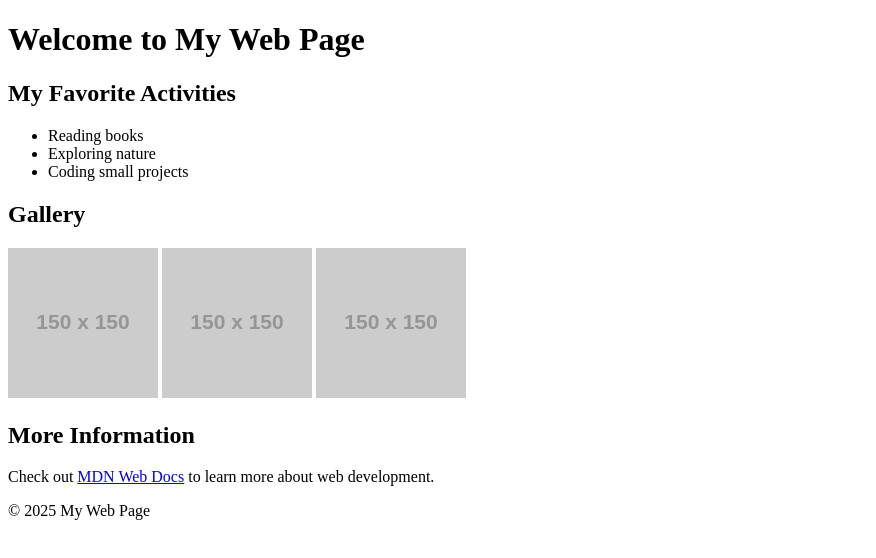
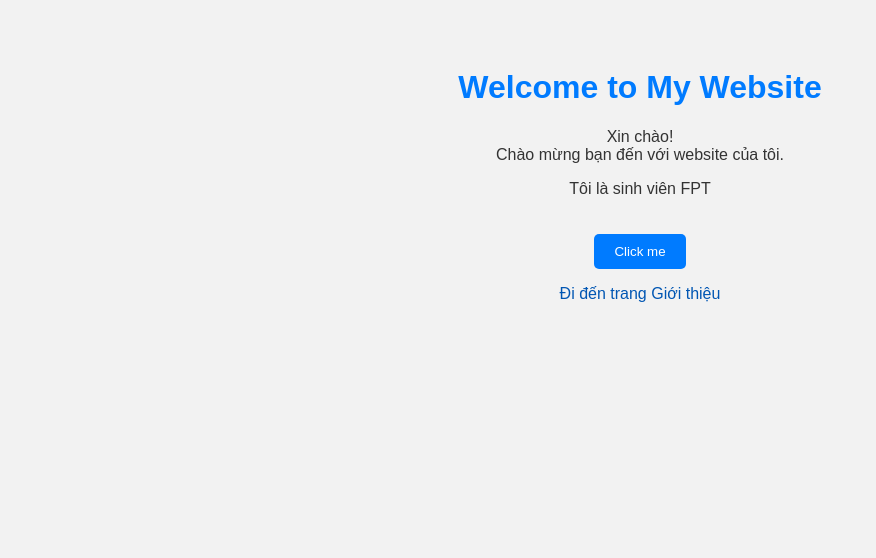
Before and after one commit to quan2005-hub/Sample, a plain HTML site: page index.html in a window 1280 px wide. Shown: the whole page, without its empty margins (0-876 px from the left). Drawn offline with Linux system fonts and the light colour scheme; placeholder pictures from the web are drawn by us.

Commit message:
Add files via upload

```diff
--- a/index.html
+++ b/index.html
@@ -2,40 +2,21 @@
 <html lang="en">
 <head>
     <meta charset="UTF-8">
-    <title>My Simple Semantic Web Page</title>
+    <title>My First Website</title>
+    <link rel="stylesheet" href="style.css">
 </head>
 <body>
+    <h1>Welcome to My Website</h1>
 
-    <header>
-        <h1>Welcome to My Web Page</h1>
-    </header>
+    <p>Xin chào!<br>Chào mừng bạn đến với website của tôi.</p>
 
-    <main>
-        <section>
-            <h2>My Favorite Activities</h2>
-            <ul>
-                <li>Reading books</li>
-                <li>Exploring nature</li>
-                <li>Coding small projects</li>
-            </ul>
-        </section>
+    <p>Tôi là sinh viên FPT</p>
 
-        <section>
-            <h2>Gallery</h2>
-            <img src="https://via.placeholder.com/150" alt="Placeholder image 1">
-            <img src="https://via.placeholder.com/150" alt="Placeholder image 2">
-            <img src="https://via.placeholder.com/150" alt="Placeholder image 3">
-        </section>
+    <button onclick="sayHello()">Click me</button>
 
-        <section>
-            <h2>More Information</h2>
-            <p>Check out <a href="https://developer.mozilla.org/" target="_blank">MDN Web Docs</a> to learn more about web development.</p>
-        </section>
-    </main>
+    <p><a href="about.html">Đi đến trang Giới thiệu</a></p>
 
-    <footer>
-        <p>&copy; 2025 My Web Page</p>
-    </footer>
 
+    <script src="script.js"></script>
 </body>
 </html>
```
